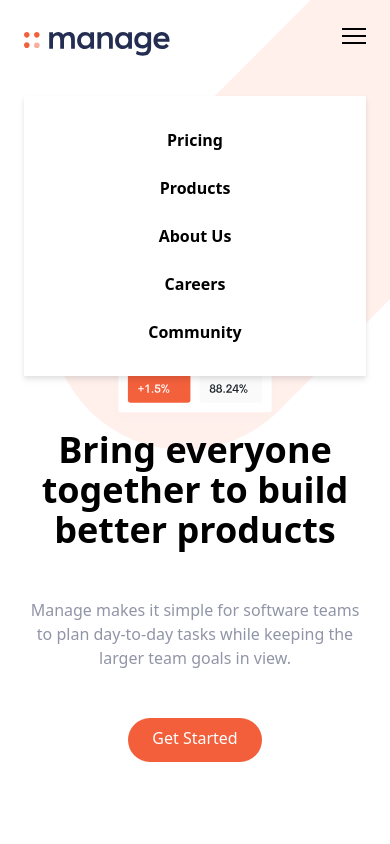
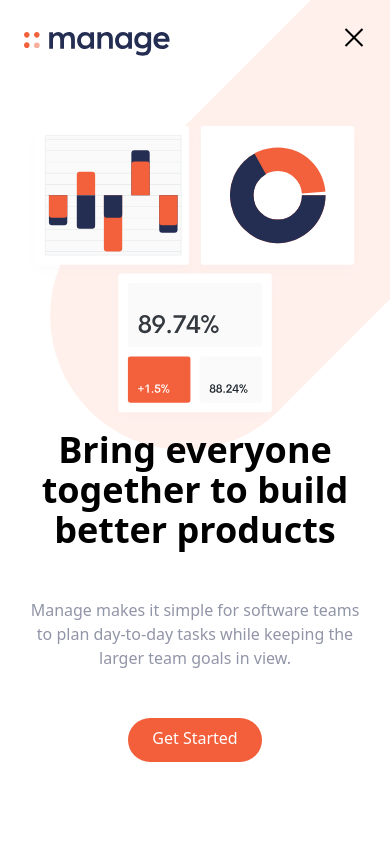
Before and after one commit to ValeriaKey/TailWindPractice, a website: page index.html in a window 390 px wide. Both pictures are taken after a click on the button 354 px from the left and 40 px from the top of the page. Shown: the top 844 px of the page. Drawn offline with Linux system fonts and the light colour scheme.

Commit message:
Custom CSS & JS Adding

```diff
--- a/index.html
+++ b/index.html
@@ -277,6 +277,7 @@
             </div>
         </div>
     </footer>
+    <script src="js/scropt.js"></script>
 </body>
 
 </html>
--- a/input.css
+++ b/input.css
@@ -54,3 +54,20 @@ body {
 .hamburger-bottom {
     transform: translateY(14px);
 }
+
+.open {
+    transform: rotate(90deg);
+    transform: translateY(0px);
+}
+
+.open .hamburger-top {
+    transform: rotate(45deg) translateY(6px) translate(6px);
+}
+
+.open .hamburger-middle {
+    display: none;
+}
+
+.open .hamburger-bottom {
+    transform: rotate(-45deg) translateY(6px) translate(-6px);
+}
--- /dev/null
+++ b/js/scropt.js
@@ -0,0 +1,8 @@
+const btn = document.getElementById('menu-btn')
+const nav = document.getElementById('menu')
+
+btn.addEventListener('click', () => {
+    btn.classList.toggle('open')
+    nav.classList.toggle('flex')
+    nav.classList.toggle('hidden')
+})
```
Also changed, not shown: css/main.css.
